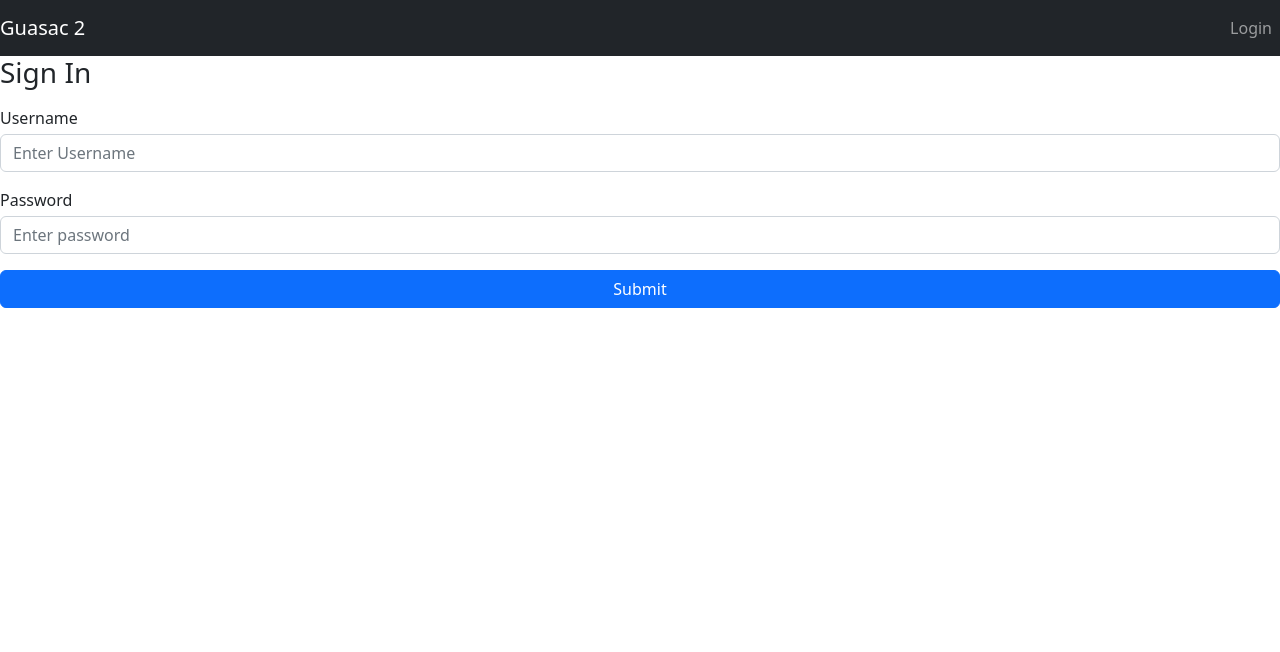
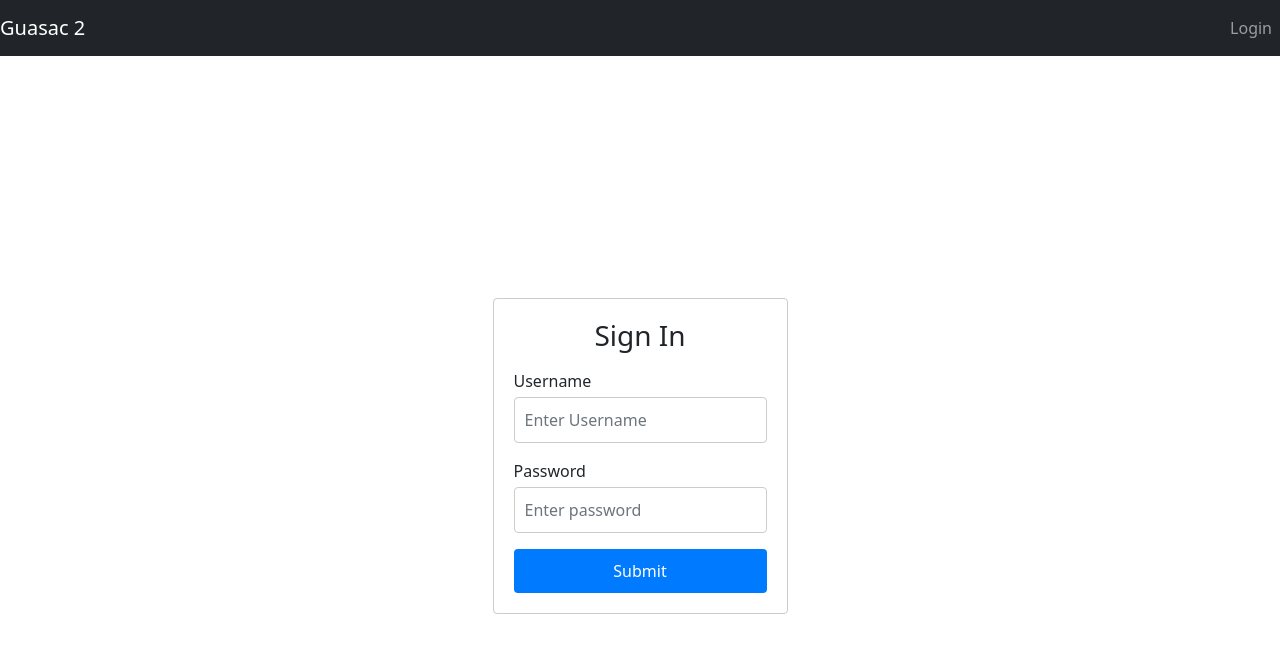
Before and after one commit to INGESO-2023-1/grupo_8, a React (Create React App) app in the folder FRONT/: page /login in a window 1280 px wide. Shown: the top 652 px of the page. Built offline with nearby package versions, Linux system fonts and the light colour scheme.

Commit message:
Actualizacion de interfaz de usuario
Se organizo la informacion para que este sea más agradable para el usuario

```diff
--- a/FRONT/src/components/SignIn.js
+++ b/FRONT/src/components/SignIn.js
@@ -1,65 +1,74 @@
-// Import the react JS packages
+// Importa los paquetes de React JS
 import axios from "axios";
-import {useState} from "react";
-import  axiosInstance  from "../axiosApi";
+import { useState } from "react";
+import axiosInstance from "../axiosApi";
 import { Link } from 'react-router-dom';
 import { Button } from 'react-bootstrap';
 import { useNavigate } from "react-router-dom";
-// Define the Login function.
+import '../styles/Login.css'; // Importa el archivo CSS para el estilo
 
+// Define la función Signin.
 const Signin = () => {
   const navigate = useNavigate();
   const [username, setUsername] = useState('');
   const [password, setPassword] = useState('');
-     // Create the submit method.
-     const submit = async e => {
+
+  // Crea el método submit.
+  const submit = async (e) => {
     e.preventDefault();
     try {
       const response = await axiosInstance.post('/token/', {
         username: username,
         password: password
       });
+
       axiosInstance.defaults.headers['Authorization'] = 'JWT ' + response.data.access;
       localStorage.setItem('access_token', response.data.access);
       localStorage.setItem('refresh_token', response.data.refresh);
       navigate('/hello');
-          }
-          catch (error) {
+    } catch (error) {
       throw error;
     }
-    }
-    return(
+  };
+
+  return (
     <div className="Auth-form-container">
       <form className="Auth-form" onSubmit={submit}>
         <div className="Auth-form-content">
           <h3 className="Auth-form-title">Sign In</h3>
           <div className="form-group mt-3">
             <label>Username</label>
-              <input className="form-control mt-1"
+            <input
+              className="form-control mt-1"
               placeholder="Enter Username"
-                name='username'
-                type='text' value={username}
+              name="username"
+              type="text"
+              value={username}
               required
-                onChange={e => setUsername(e.target.value)}/>
+              onChange={(e) => setUsername(e.target.value)}
+            />
           </div>
           <div className="form-group mt-3">
             <label>Password</label>
-              <input name='password'
+            <input
+              name="password"
               type="password"
               className="form-control mt-1"
               placeholder="Enter password"
               value={password}
               required
-                onChange={e => setPassword(e.target.value)}/>
+              onChange={(e) => setPassword(e.target.value)}
+            />
           </div>
           <div className="d-grid gap-2 mt-3">
-              <button type="submit"
-                 className="btn btn-primary">Submit</button>
+            <button type="submit" className="btn btn-primary">
+              Submit
+            </button>
           </div>
         </div>
       </form>
     </div>
-     )
-}
+  );
+};
 
 export default Signin;
--- /dev/null
+++ b/FRONT/src/styles/Login.css
@@ -0,0 +1,45 @@
+.Auth-form-container {
+    display: flex;
+    justify-content: center;
+    align-items: center;
+    height: 100vh;
+  }
+
+  .Auth-form {
+    max-width: 400px;
+    padding: 20px;
+    border: 1px solid #ccc;
+    border-radius: 4px;
+    background-color: #fff;
+  }
+
+  .Auth-form-title {
+    text-align: center;
+  }
+
+  .form-group {
+    margin-bottom: 15px;
+  }
+
+  .form-control {
+    width: 100%;
+    padding: 10px;
+    font-size: 16px;
+    border-radius: 4px;
+    border: 1px solid #ccc;
+  }
+
+  .btn-primary {
+    width: 100%;
+    padding: 10px;
+    font-size: 16px;
+    border-radius: 4px;
+    background-color: #007bff;
+    color: #fff;
+    border: none;
+    cursor: pointer;
+  }
+
+  .btn-primary:hover {
+    background-color: #0056b3;
+  }
```
Lines whose indentation alone changed are shown as unchanged.
